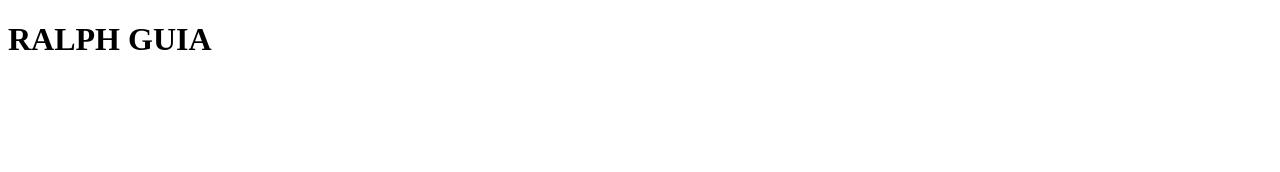
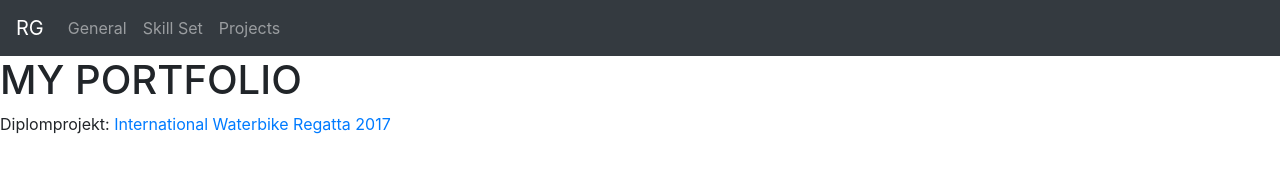
Before and after one commit to ralphguia/ralphguia.github.io, a plain HTML site: page index.html in a window 1280 px wide. Drawn offline with nearby package versions, Linux system fonts and the light colour scheme.

Commit message:
header implemented

```diff
--- a/index.html
+++ b/index.html
@@ -1,11 +1,50 @@
 <!DOCTYPE html>
 <html lang="en">
-<head>
-  <meta charset="UTF-8">
-  <meta name="viewport" content="width=device-width, initial-scale=1.0">
-  <title>My Website</title>
-</head>
-<body>
-  <h1>RALPH GUIA</h1>
-</body>
+  <head>
+    <meta charset="UTF-8" />
+    <meta name="viewport" content="width=device-width, initial-scale=1.0" />
+    <title>Ralph Guia</title>
+
+    <link href="css/bootstrap.css" rel="stylesheet" />
+
+    <script src="https://ajax.googleapis.com/ajax/libs/jquery/3.5.1/jquery.min.js"></script>
+    <script src="https://cdnjs.cloudflare.com/ajax/libs/popper.js/1.16.0/umd/popper.min.js"></script>
+    <script src="js/bootstrap.js"></script>
+  </head>
+
+  <body>
+    <div>
+      <!--Navbar -->
+      <header>
+        <nav class="navbar navbar-expand-md bg-dark navbar-dark">
+          <!-- Brand -->
+          <a class="navbar-brand" href="#">RG</a>
+
+          <!-- Toggler/collapsibe Button -->
+          <button class="navbar-toggler" type="button" data-toggle="collapse" data-target="#collapsibleNavbar">
+            <span class="navbar-toggler-icon"></span>
+          </button>
+
+          <!-- Navbar links -->
+          <div class="collapse navbar-collapse" id="collapsibleNavbar">
+            <ul class="navbar-nav">
+              <li class="nav-item">
+                <a class="nav-link" href="#">General</a>
+              </li>
+              <li class="nav-item">
+                <a class="nav-link" href="#">Skill Set</a>
+              </li>
+              <li class="nav-item">
+                <a class="nav-link" href="#">Projects</a>
+              </li>
+            </ul>
+          </div>
+        </nav>
+      </header>
+      <!--/.Navbar -->
+
+      <h1>MY PORTFOLIO</h1>
+      <p>Diplomprojekt: <a href="https://www.tgm.ac.at/newscontenthmb/639-2017-iwr">International Waterbike Regatta 2017</a> </p>
+    </div>
+  </body>
 </html>
```
